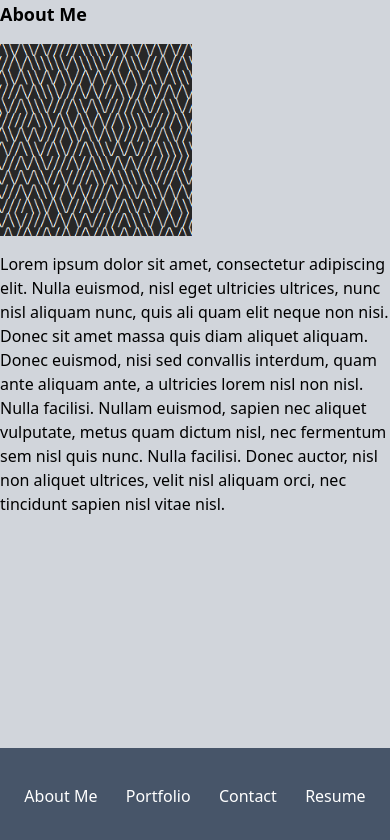
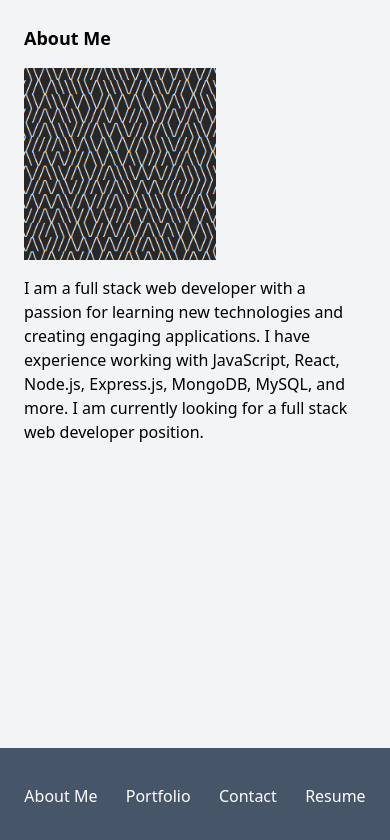
Before and after one commit to alexbishopbootcamp/react-portfolio, a React (Vite) app: page /about in a window 390 px wide. Shown: the top 840 px of the page. Built offline with nearby package versions, Linux system fonts and the light colour scheme.

Commit message:
About-me page

```diff
--- a/src/App.jsx
+++ b/src/App.jsx
@@ -9,7 +9,7 @@
 
 const App = () => {
   return (
-    <div className="min-h-screen bg-gray-300 sm:bg-gray-100">
+    <div className="min-h-screen bg-gray-100 sm:bg-gray-100">
       <Router>
         <Header />
         <div className="pt-0 pb-24 sm:pt-32 sm:pb-0 sm:max-w-screen-lg sm:p-8 m-auto">
--- a/src/components/AboutMe/AboutMe.jsx
+++ b/src/components/AboutMe/AboutMe.jsx
@@ -2,15 +2,15 @@
 
 const AboutMe = () => {
   return (
-    <div className="flex flex-col gap-4">
+    <div className="flex flex-col gap-4 sm:p-2 p-6">
       <h1 className="font-bold text-lg"> About Me </h1>
       <img className="w-48 h-48" src="profile.png" alt="Me" />
       <p className="text-md">
-        Lorem ipsum dolor sit amet, consectetur adipiscing elit. Nulla euismod, nisl eget ultricies ultrices, nunc nisl aliquam nunc, quis ali
-        quam elit neque non nisi. Donec sit amet massa quis diam aliquet aliquam. Donec euismod, nisi sed convallis interdum, quam ante aliquam
-        ante, a ultricies lorem nisl non nisl. Nulla facilisi. Nullam euismod, sapien nec aliquet vulputate, metus quam dictum nisl, nec
-        fermentum sem nisl quis nunc. Nulla facilisi. Donec auctor, nisl non aliquet ultrices, velit nisl aliquam orci, nec tincidunt
-        sapien nisl vitae nisl.
+        I am a full stack web developer with a passion for learning new
+        technologies and creating engaging applications. I have experience
+        working with JavaScript, React, Node.js, Express.js, MongoDB, MySQL,
+        and more. I am currently looking for a full stack web developer
+        position.
       </p>
     </div>
   );
--- a/src/components/Portfolio/Portfolio.jsx
+++ b/src/components/Portfolio/Portfolio.jsx
@@ -54,7 +54,7 @@
 
 const Portfolio = () => {
   return (
-    <div className="flex flex-wrap flex-col justify-center items-center w-full p-0
+    <div className="flex flex-wrap flex-col justify-center items-center w-full p-0 gap-1
       sm:flex-row">
       {projects.map((project) => (
         <Project
--- a/src/components/Project/Project.jsx
+++ b/src/components/Project/Project.jsx
@@ -10,7 +10,7 @@
       className={`group relative transition-transform
                  bg-slate-200 bg-cover bg-center overflow-hidden
                  sm:rounded-2xl
-                 w-full h-56 mb-1
+                 w-full h-56
                  sm:w-72 sm:h-52 sm:m-4
                  sm:hover:scale-110
                  ${isFocused ? 'sm:scale-110' : ''}`}
```
